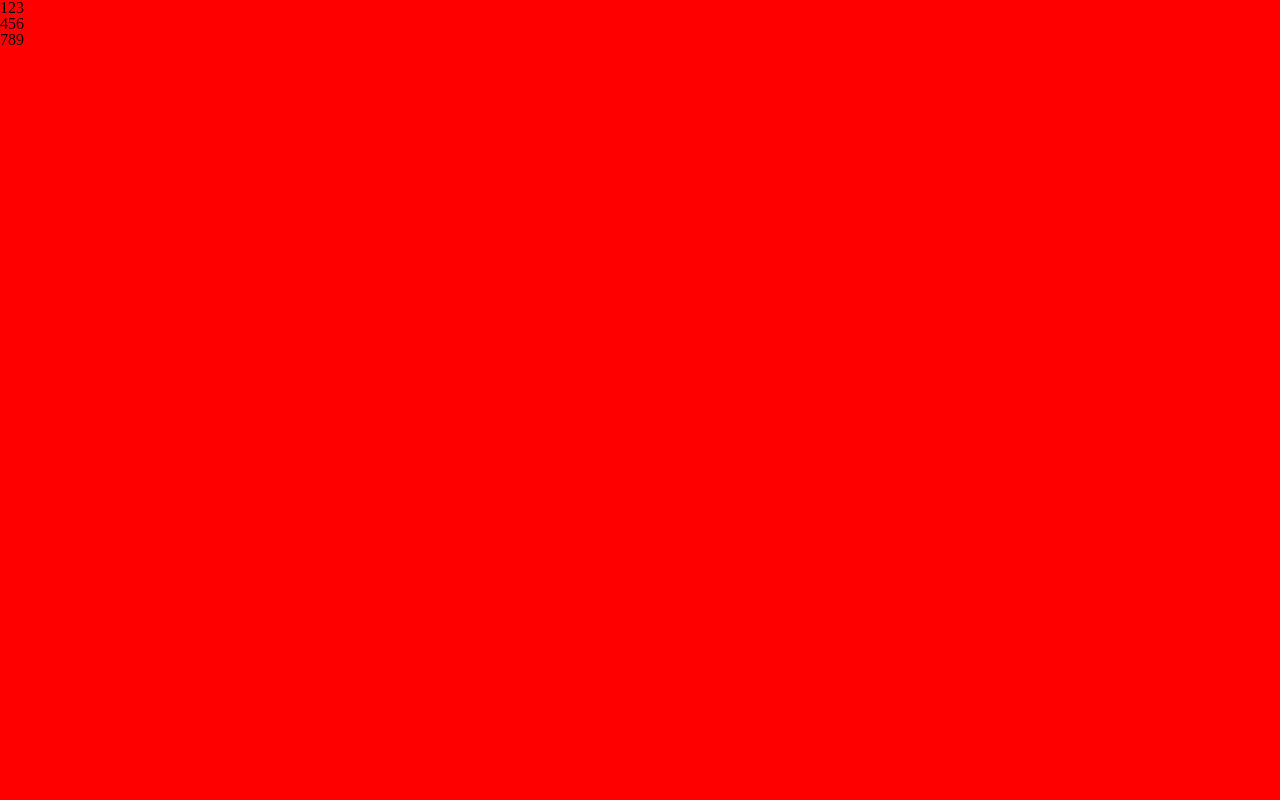
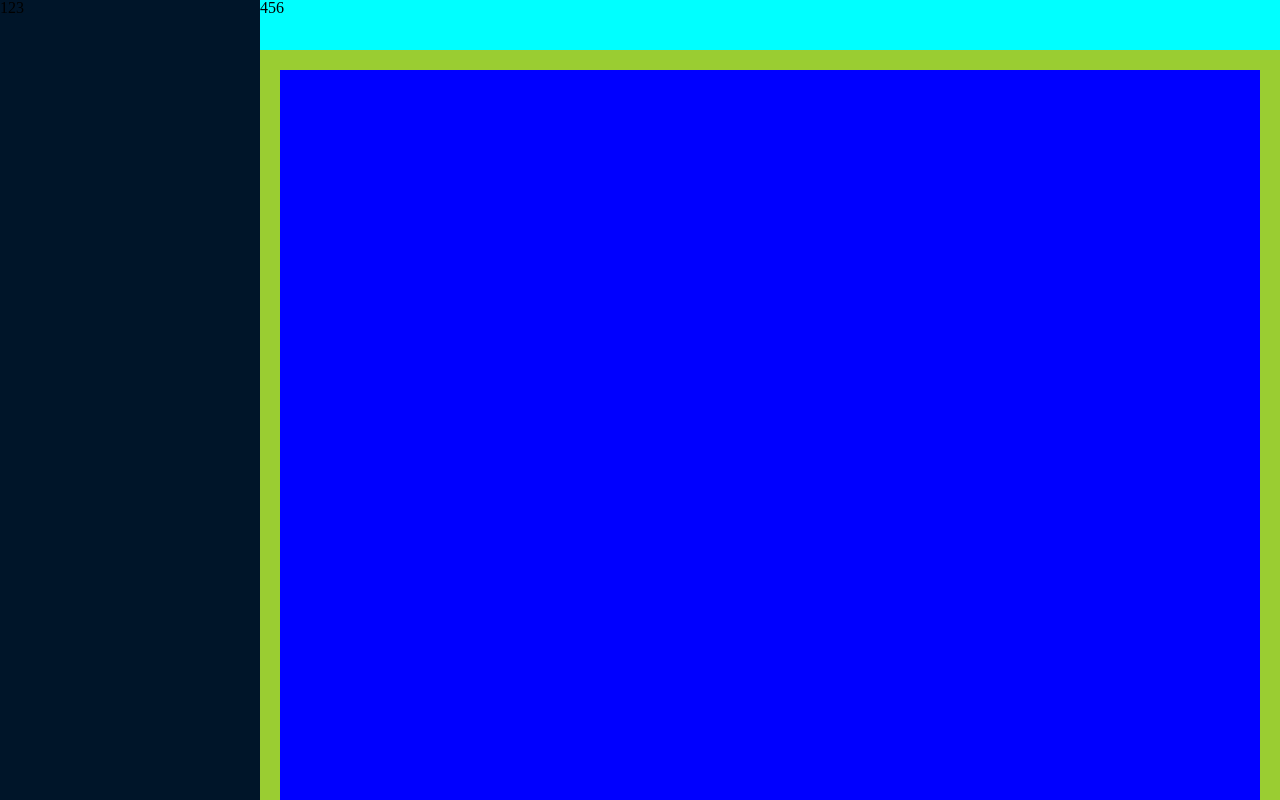
Before and after one commit to kawagami/sg-vite, a Vue app: page /#/ in a window 1280 px wide. Built offline with nearby package versions, Linux system fonts and the light colour scheme.

Commit message:
add: 靜態頁面基本設定完成

```diff
--- a/src/layout/index.vue
+++ b/src/layout/index.vue
@@ -10,7 +10,9 @@
         <div class="layout_tabbar">456</div>
 
         <!-- 內容 -->
-        <div class="layout_main">789</div>
+        <div class="layout_main">
+            <p style="height: 20000px; background-color: blue;"></p>
+        </div>
     </div>
 </template>
 
@@ -18,6 +20,32 @@
 .layout_container {
     width: 100%;
     height: 100vh;
-    background: $color;
+    background: red;
+
+    .layout_slider {
+        width: $base-menu-width;
+        height: 100vh;
+        background: $base-menu-color;
+    }
+
+    .layout_tabbar {
+        position: fixed;
+        width: calc(100% - $base-menu-width);
+        height: $base-tabbar-height;
+        background: cyan;
+        top: 0;
+        left: $base-menu-width;
+    }
+
+    .layout_main {
+        position: absolute;
+        width: calc(100% - $base-menu-width - ($base-main-padding * 2));
+        height: calc(100vh - $base-tabbar-height - ($base-main-padding * 2));
+        background: yellowgreen;
+        top: $base-tabbar-height;
+        left: $base-menu-width;
+        padding: $base-main-padding;
+        overflow: auto;
+    }
 }
 </style>
--- a/src/styles/index.scss
+++ b/src/styles/index.scss
@@ -1,138 +1,18 @@
-html,
-body,
-div,
-span,
-applet,
-object,
-iframe,
-h1,
-h2,
-h3,
-h4,
-h5,
-h6,
-p,
-blockquote,
-pre,
-a,
-abbr,
-acronym,
-address,
-big,
-cite,
-code,
-del,
-dfn,
-em,
-img,
-ins,
-kbd,
-q,
-s,
-samp,
-small,
-strike,
-strong,
-sub,
-sup,
-tt,
-var,
-b,
-u,
-i,
-center,
-dl,
-dt,
-dd,
-ol,
-ul,
-li,
-fieldset,
-form,
-label,
-legend,
-table,
-caption,
-tbody,
-tfoot,
-thead,
-tr,
-th,
-td,
-article,
-aside,
-canvas,
-details,
-embed,
-figure,
-figcaption,
-footer,
-header,
-hgroup,
-main,
-menu,
-nav,
-output,
-ruby,
-section,
-summary,
-time,
-mark,
-audio,
-video {
-    margin: 0;
-    padding: 0;
-    border: 0;
-    font-size: 100%;
-    font: inherit;
-    vertical-align: baseline;
+@import './reset.scss';
+
+// scrollbar 外觀設置
+::-webkit-scrollbar {
+    width: 10px;
 }
 
-/* HTML5 display-role reset for older browsers */
-article,
-aside,
-details,
-figcaption,
-figure,
-footer,
-header,
-hgroup,
-main,
-menu,
-nav,
-section {
-    display: block;
+// 背景那一條
+::-webkit-scrollbar-track {
+    background-color: #faa;
 }
 
-/* HTML5 hidden-attribute fix for newer browsers */
-*[hidden] {
-    display: none;
+// 目前位置的那根
+::-webkit-scrollbar-thumb {
+    width: 10px;
+    background-color: #000;
+    border-radius: 10px;
 }
-
-body {
-    line-height: 1;
-}
-
-menu,
-ol,
-ul {
-    list-style: none;
-}
-
-blockquote,
-q {
-    quotes: none;
-}
-
-blockquote:before,
-blockquote:after,
-q:before,
-q:after {
-    content: '';
-    content: none;
-}
-
-table {
-    border-collapse: collapse;
-    border-spacing: 0;
-}
--- /dev/null
+++ b/src/styles/reset.scss
@@ -0,0 +1,138 @@
+html,
+body,
+div,
+span,
+applet,
+object,
+iframe,
+h1,
+h2,
+h3,
+h4,
+h5,
+h6,
+p,
+blockquote,
+pre,
+a,
+abbr,
+acronym,
+address,
+big,
+cite,
+code,
+del,
+dfn,
+em,
+img,
+ins,
+kbd,
+q,
+s,
+samp,
+small,
+strike,
+strong,
+sub,
+sup,
+tt,
+var,
+b,
+u,
+i,
+center,
+dl,
+dt,
+dd,
+ol,
+ul,
+li,
+fieldset,
+form,
+label,
+legend,
+table,
+caption,
+tbody,
+tfoot,
+thead,
+tr,
+th,
+td,
+article,
+aside,
+canvas,
+details,
+embed,
+figure,
+figcaption,
+footer,
+header,
+hgroup,
+main,
+menu,
+nav,
+output,
+ruby,
+section,
+summary,
+time,
+mark,
+audio,
+video {
+    margin: 0;
+    padding: 0;
+    border: 0;
+    font-size: 100%;
+    font: inherit;
+    vertical-align: baseline;
+}
+
+/* HTML5 display-role reset for older browsers */
+article,
+aside,
+details,
+figcaption,
+figure,
+footer,
+header,
+hgroup,
+main,
+menu,
+nav,
+section {
+    display: block;
+}
+
+/* HTML5 hidden-attribute fix for newer browsers */
+*[hidden] {
+    display: none;
+}
+
+body {
+    line-height: 1;
+}
+
+menu,
+ol,
+ul {
+    list-style: none;
+}
+
+blockquote,
+q {
+    quotes: none;
+}
+
+blockquote:before,
+blockquote:after,
+q:before,
+q:after {
+    content: '';
+    content: none;
+}
+
+table {
+    border-collapse: collapse;
+    border-spacing: 0;
+}
--- a/src/styles/variable.scss
+++ b/src/styles/variable.scss
@@ -1 +1,11 @@
-$color: red;
+// sidebar 的寬度
+$base-menu-width: 260px;
+
+// sidebar 的背景顏色
+$base-menu-color: #001529;
+
+// navigation 的高度
+$base-tabbar-height: 50px;
+
+// layout main 的 padding
+$base-main-padding: 20px;
```
